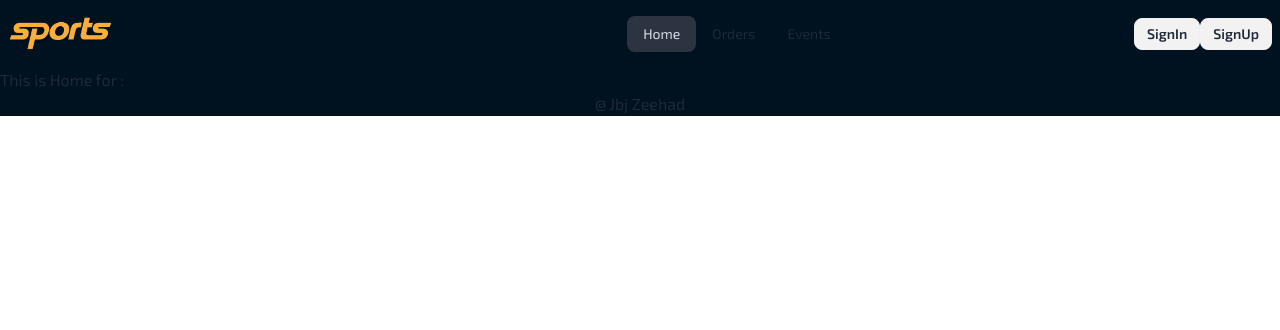
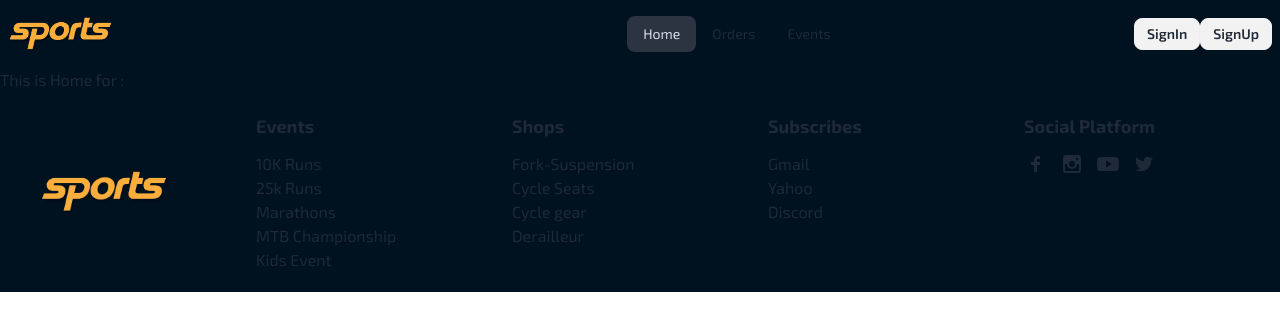
Before and after one commit to jbjzeehad/project_08, a React (Vite) app in the folder sports-event/: page / in a window 1280 px wide. Shown: the top 330 px of the page. Built offline with nearby package versions, Linux system fonts and the light colour scheme; no server answers.

Commit message:
created and design footer section

```diff
--- a/sports-event/public/data.json
+++ b/sports-event/public/data.json
@@ -59,7 +59,7 @@
         "image": "https://i.ibb.co/qWsfFdy/kolkatacard.png",
         "cover_image": "https://i.ibb.co/1JDk0jt/kolkatadetails.png",
         "title": "Kolkata 25K",
-        "place": "India",
+        "place": "Kolkata",
         "price": 2200,
         "bg_color": "#FFFF3F",
         "details": "The National Running Event, a hallmark of athletic prowess and community spirit, brings together avid runners from across the country in a dynamic display of endurance and determination. Held annually, this event features various race categories catering to all skill levels, from spirited beginners to seasoned marathon veterans. Runners dash through scenic routes that showcase the beauty of the host city, fostering camaraderie and healthy competition among participants. With categories including sprints, marathons, and relays, the event not only celebrates individual accomplishments but also promotes fitness, sportsmanship, and the vibrant spirit of unity through the shared love for running.",
--- a/sports-event/src/components/Events/Events.jsx
+++ b/sports-event/src/components/Events/Events.jsx
@@ -12,9 +12,6 @@ const Events = () => {
             .then(data => setEventCard(data))
     }, [])
 
-
-
-
     return (
         <div className="grid grid-cols-3 p-16 gap-4 bg-gradient-to-bl from-[#FBAE3F] to-[#001220] ">
             {
--- a/sports-event/src/components/Footer/Footer.jsx
+++ b/sports-event/src/components/Footer/Footer.jsx
@@ -1,9 +1,34 @@
-
+import { TiSocialFacebook } from "react-icons/ti";
+import { TiSocialInstagram } from "react-icons/ti";
+import { TiSocialYoutube } from "react-icons/ti";
+import { TiSocialTwitter } from "react-icons/ti";
 
 const Footer = () => {
     return (
-        <div className="text-center bg-[#001220]">
-            <h3>@ Jbj Zeehad</h3>
+        <div className="bg-[#001220] grid grid-cols-5 py-5">
+            <div className="items-center flex p-10">
+                <img className="w-32" src="logo.png" />
+            </div>
+            <div>
+                <h3 className="font-bold text-lg pb-3">Events</h3>
+                <p>10K Runs<br />25k Runs<br />Marathons<br />MTB Championship<br />Kids Event</p>
+
+            </div>
+            <div>
+                <h3 className="font-bold text-lg pb-3">Shops</h3>
+                <p>Fork-Suspension<br />Cycle Seats<br />Cycle gear<br />Derailleur</p>
+
+            </div>
+            <div>
+                <h3 className="font-bold text-lg pb-3">Subscribes</h3>
+                <p>Gmail<br />Yahoo<br />Discord</p>
+            </div>
+            <div>
+                <h3 className="font-bold text-lg pb-3">Social Platform</h3>
+                <p className="text-2xl flex gap-3"><TiSocialFacebook></TiSocialFacebook><TiSocialInstagram></TiSocialInstagram><TiSocialYoutube></TiSocialYoutube><TiSocialTwitter></TiSocialTwitter></p>
+
+            </div>
+
         </div>
     );
 };
```
